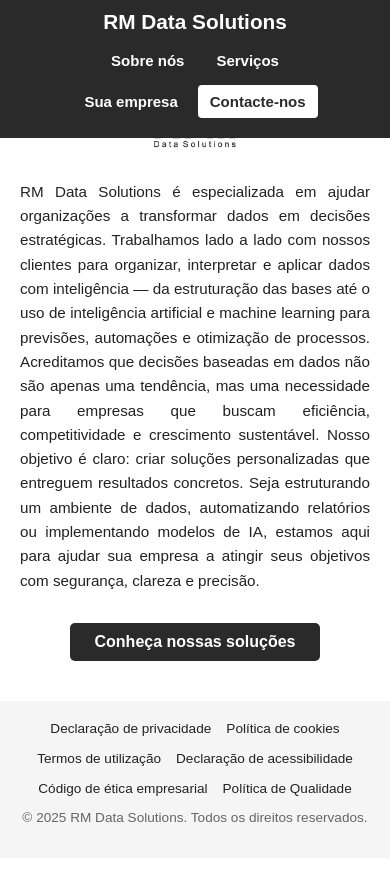
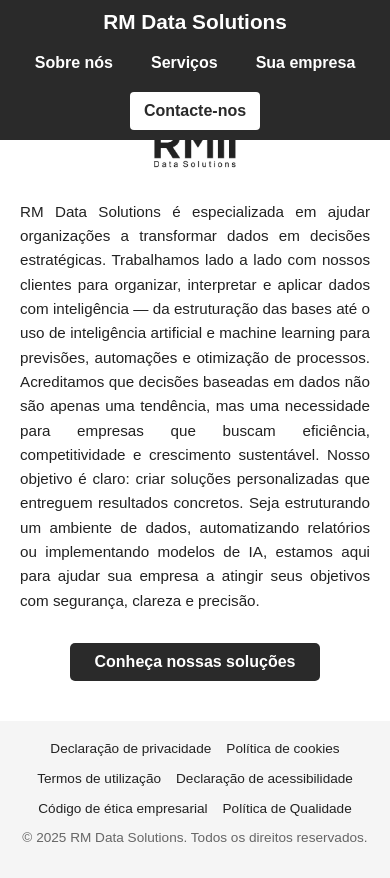
Before and after one commit to RaphaelAlvim/RMDataSolutions, a plain HTML site: page index.html in a window 390 px wide. Drawn offline with Linux system fonts and the light colour scheme.

Commit message:
Update style.css

```diff
--- a/css/style.css
+++ b/css/style.css
@@ -211,40 +211,45 @@ header nav {
 /* Responsividade */
 @media (max-width: 768px) {
     header nav {
+        display: flex;
         flex-direction: column;
         align-items: center;
+        padding: 10px 0;
     }
 
     nav .nav-links {
+        display: flex;
         flex-direction: row;
         flex-wrap: wrap;
         justify-content: center;
-        align-items: center;
-        gap: 8px;
-        padding: 10px 0;
+        gap: 10px;
+        margin-top: 10px;
+        padding: 0;
         width: 100%;
-        margin: 0;
     }
 
     nav .nav-links li {
-        margin: 0;
-        padding: 0;
         list-style: none;
     }
 
     nav .nav-links li a {
-        display: inline-block;
-        padding: 8px 12px;
-        font-size: 15px;
+        display: block;
+        padding: 10px 14px;
+        font-size: 16px;
+        color: #fff;
+        background-color: transparent;
+        border-radius: 4px;
         text-decoration: none;
-        color: #fff;
-        background: transparent;
-        border-radius: 4px;
     }
 
     nav .nav-links li a.cta {
-        background-color: #ffffff;
+        background-color: #fff;
         color: #2a2a2a;
+        font-weight: bold;
+    }
+
+    .intro {
+        margin-top: 20px; /* espaço para evitar sobreposição */
     }
 
     .intro .main-logo {
```
